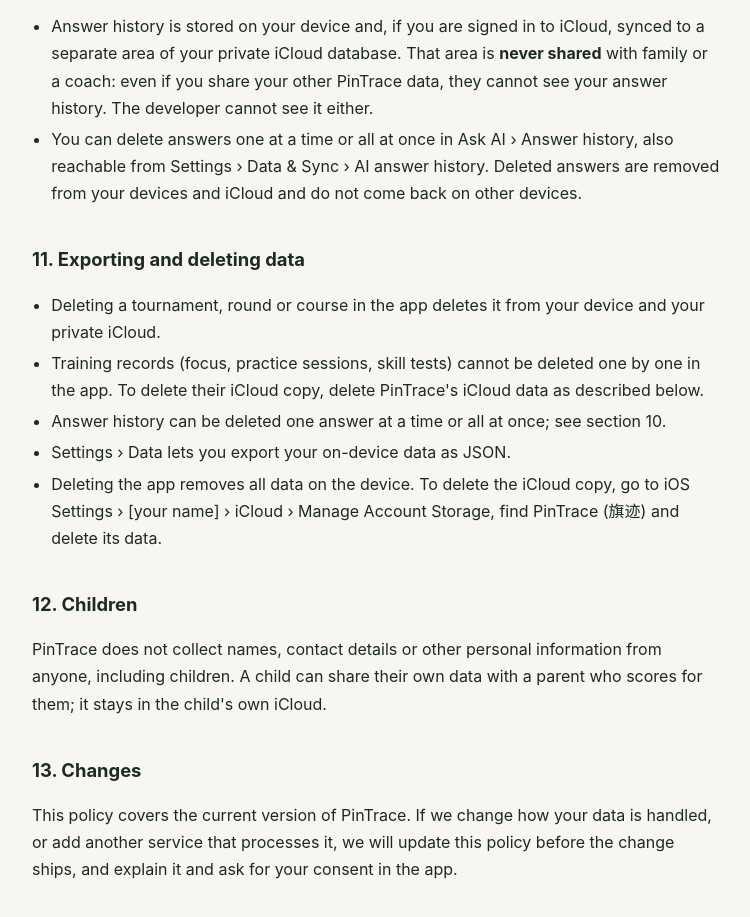
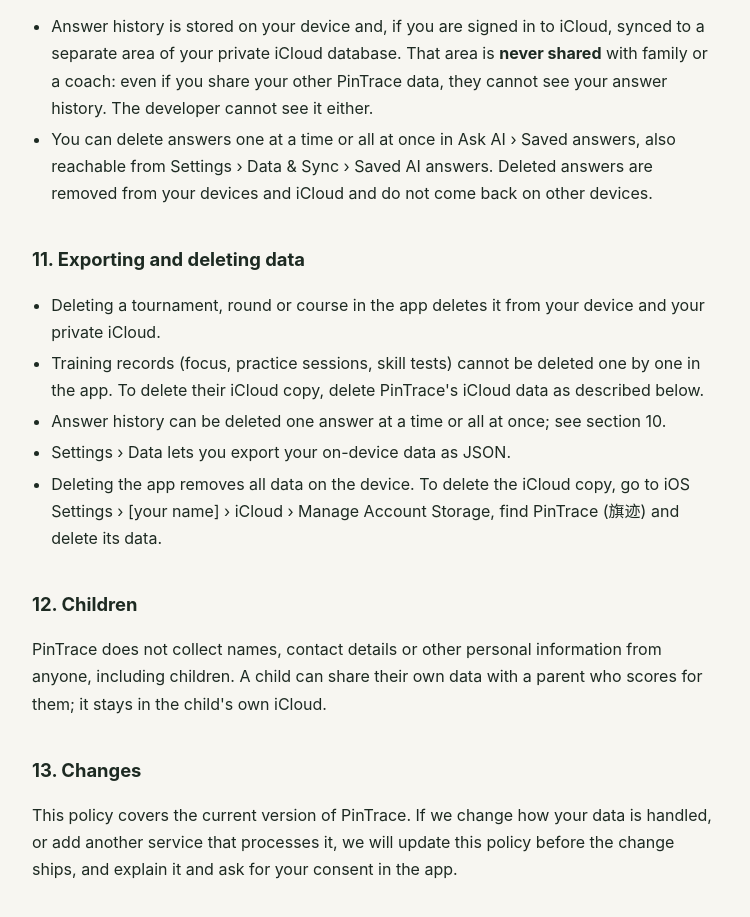
Before and after one commit to louisjia2008-ux/pintrace-legal, a plain HTML site: page privacy.html in a window 1280 px wide. Shown: the part 8305-9222 px from the top of the page, without its empty margins (264-1014 px from the left). Drawn offline with Linux system fonts and the light colour scheme.

Commit message:
Privacy 1.5.0: English menu names match the app (Saved answers)

```diff
--- a/privacy.html
+++ b/privacy.html
@@ -171,7 +171,7 @@
 <p>Every complete AI answer you get in the app is saved to your answer history: answers with your own key, with PinTrace AI, weekly check-ins, and text you paste back to import a training plan. Unfinished answers, errors and answers you stopped are not saved. Each entry holds the question, the answer text, the time, the data range, where the answer came from, and the evidence line the app calculated when you asked. The full material sent to the AI is not saved.</p>
 <ul>
   <li>Answer history is stored on your device and, if you are signed in to iCloud, synced to a separate area of your private iCloud database. That area is <strong>never shared</strong> with family or a coach: even if you share your other PinTrace data, they cannot see your answer history. The developer cannot see it either.</li>
-  <li>You can delete answers one at a time or all at once in Ask AI › Answer history, also reachable from Settings › Data &amp; Sync › AI answer history. Deleted answers are removed from your devices and iCloud and do not come back on other devices.</li>
+  <li>You can delete answers one at a time or all at once in Ask AI › Saved answers, also reachable from Settings › Data &amp; Sync › Saved AI answers. Deleted answers are removed from your devices and iCloud and do not come back on other devices.</li>
 </ul>
 
 <h2>11. Exporting and deleting data</h2>
```
